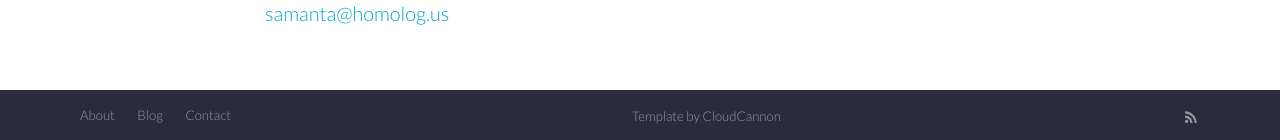
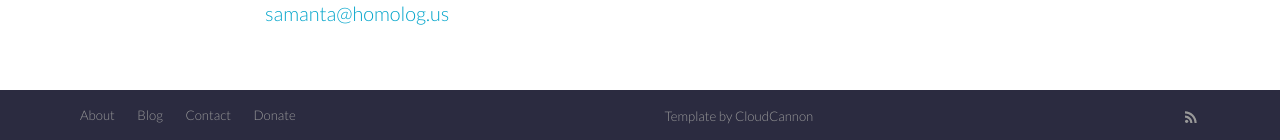
Before and after one commit to homologus/crowdsourcing, a Jekyll site: the page built from contact.html, in a window 1280 px wide and 900 px high, scrolled down 734 px. Shown: the part 757-897 px from the top of the window. Built offline with Jekyll 4.4.1, drawn with Linux system fonts in a browser that asks for light colours; nearby versions of some CDN libraries.

Commit message:
forgot to add tab to footer

```diff
--- a/_data/footer.yml
+++ b/_data/footer.yml
@@ -5,6 +5,8 @@ left_links:
     link: /blog/
   - name: Contact
     link: /contact/
+  - name: Donate
+    link: /donate/
 right_links:
   - name:
     link: /feed.xml
```
